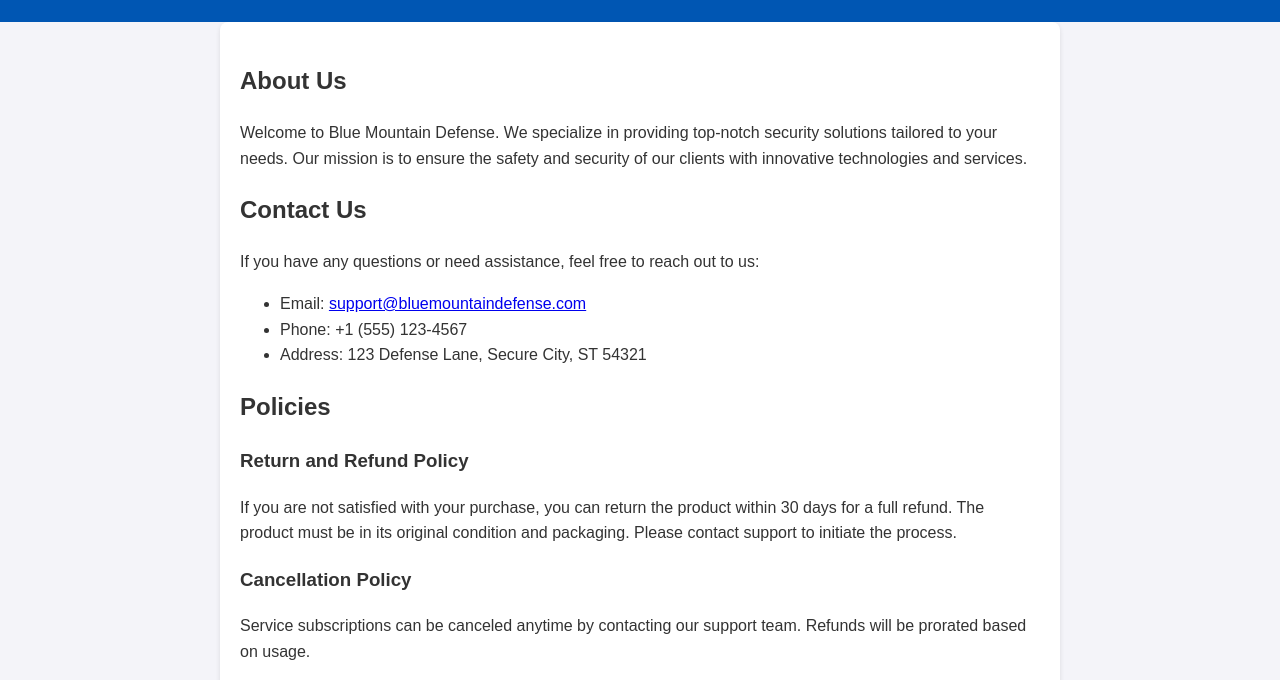
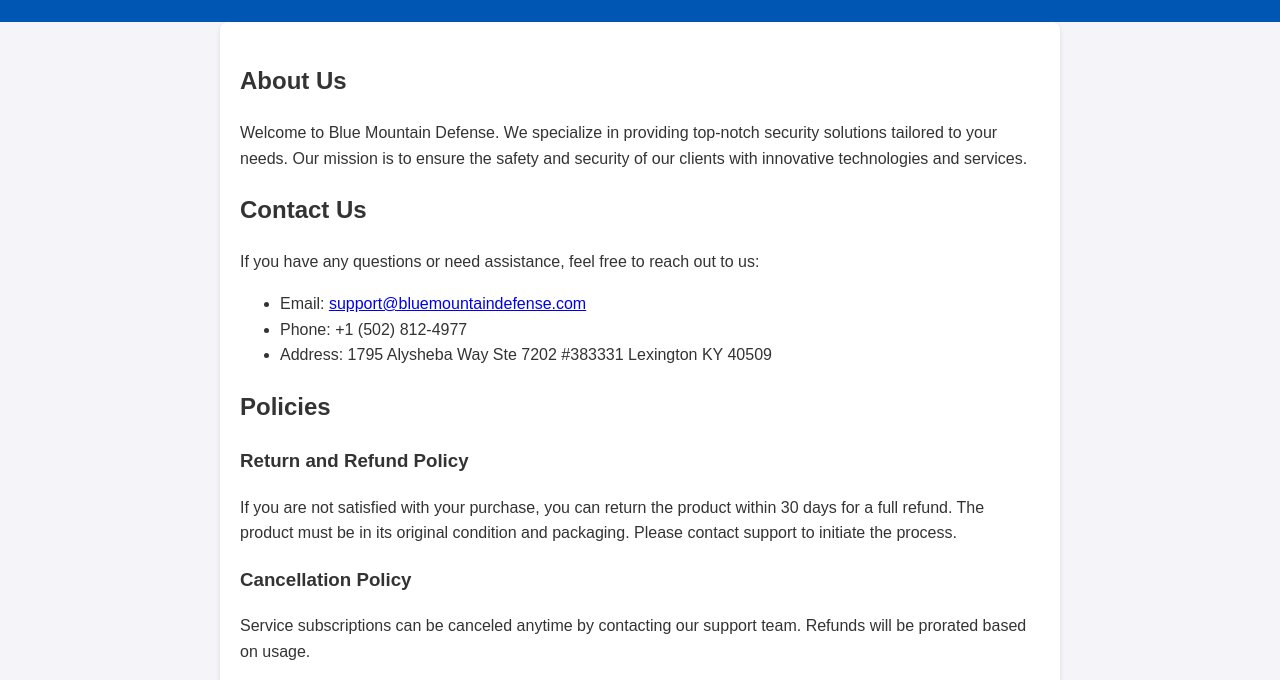
Before and after one commit to username37263/username37263.github.io, a plain HTML site: page index.html in a window 1280 px wide. Shown: the part 105-785 px from the top of the page. Drawn offline with Linux system fonts and the light colour scheme.

Commit message:
Update index.html
drfb

```diff
--- a/index.html
+++ b/index.html
@@ -74,8 +74,8 @@
             <p>If you have any questions or need assistance, feel free to reach out to us:</p>
             <ul>
                 <li>Email: <a href="mailto:support@bluemountaindefense.com">support@bluemountaindefense.com</a></li>
-                <li>Phone: +1 (555) 123-4567</li>
-                <li>Address: 123 Defense Lane, Secure City, ST 54321</li>
+                <li>Phone: +1 (502) 812-4977</li>
+                <li>Address: 1795 Alysheba Way Ste 7202 #383331 Lexington KY 40509</li>
             </ul>
         </section>
 
```
